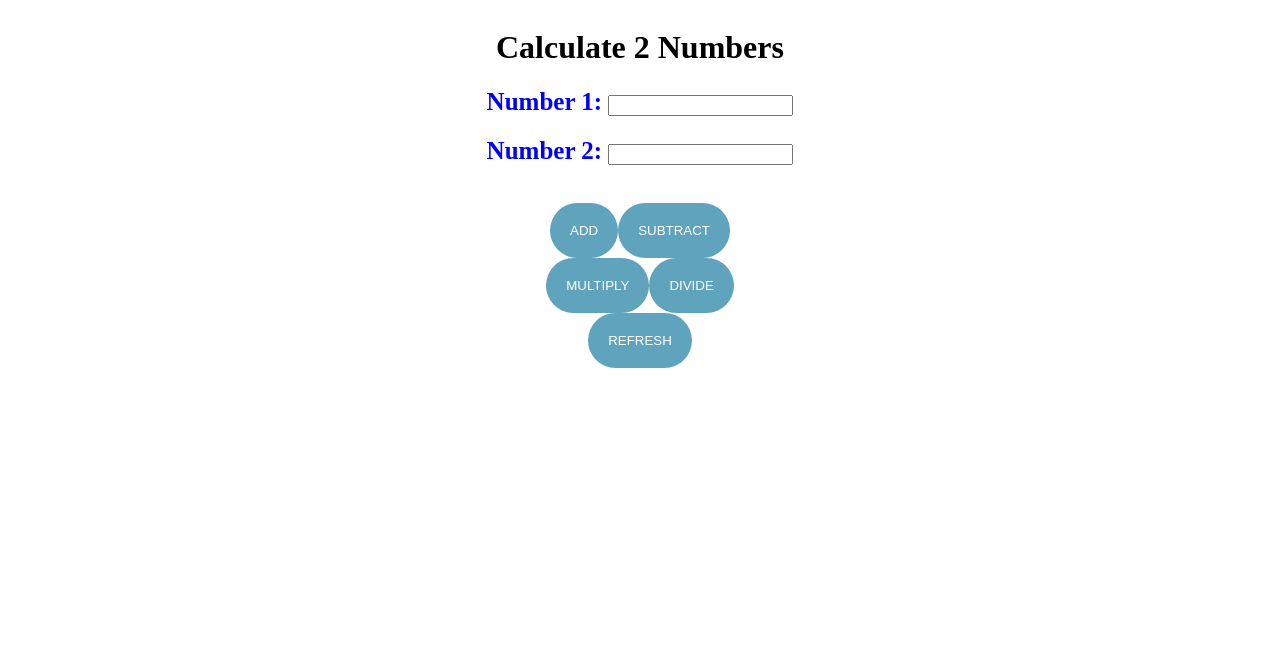
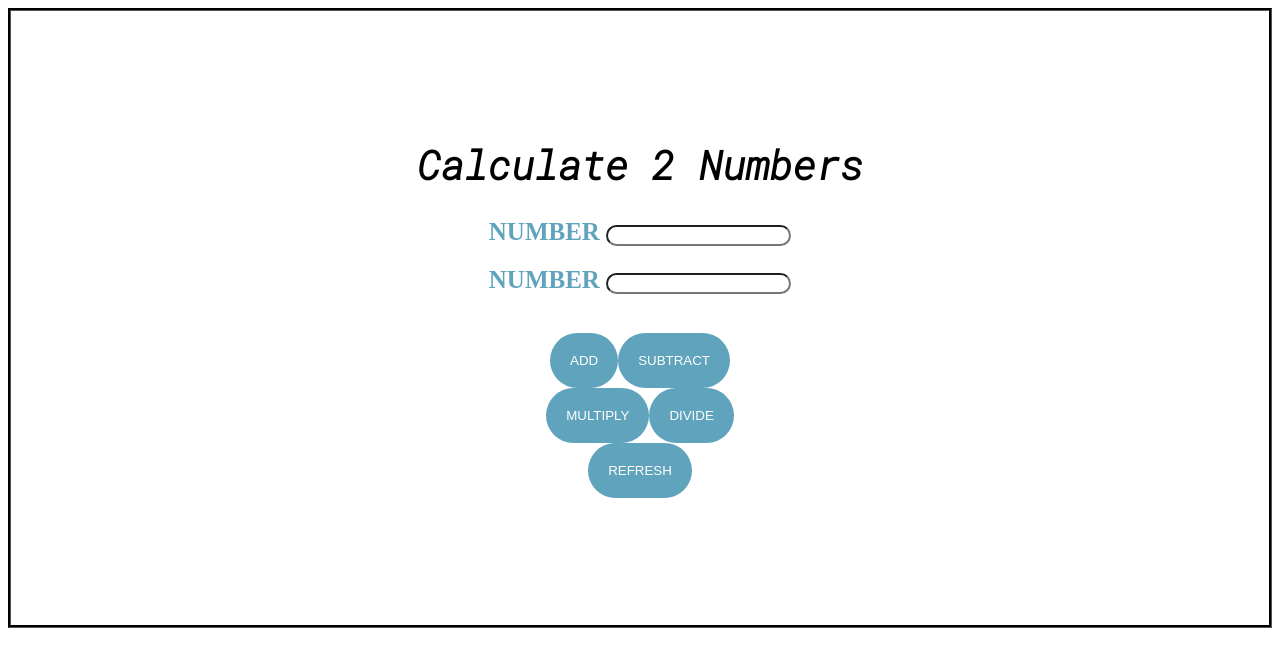
Before and after one commit to maryredlinger/Calculator, an Angular app: page / in a window 1280 px wide. Shown: the top 666 px of the page. Built offline with nearby package versions, Linux system fonts and the light colour scheme.

Commit message:
adds stylingfor font and buttons

```diff
--- a/src/app/app.component.html
+++ b/src/app/app.component.html
@@ -1,10 +1,13 @@
+<link href="https://fonts.googleapis.com/css2?family=Roboto+Mono:ital,wght@1,300&display=swap" rel="stylesheet">
 
+
+<div class="calculator">
 <h1>Calculate 2 Numbers</h1>
 
 <div class="body_div" ng-controller="TodoCtrl">
     <form #numsForm >
-        <h2>Number 1: <input #first type="text" ng-model="one" (input)="numOne=$event.target.value"></h2>
-        <h2>Number 2: <input type="text" ng-model="two" (input)="numTwo=$event.target.value"></h2>
+        <h2>Number <input #first type="number" ng-model="one" (input)="numOne=$event.target.value"></h2>
+        <h2>Number <input type="number" ng-model="two" (input)="numTwo=$event.target.value"></h2>
         <br>
 
       <div class="button_div">
@@ -22,3 +25,4 @@
     </form>
 
   </div>
+</div>
--- a/src/styles.css
+++ b/src/styles.css
@@ -1,9 +1,10 @@
 /* You can add global styles to this file, and also import other style files */
-
 
 h2 {
   font-size: 25px;
-  color: blue;
+  color: #60a3bc;
+  text-transform: uppercase;
+
 };
 
 html,
@@ -20,6 +21,18 @@ body {
      align-items: center;
      justify-content: center;
 
+     border-style: groove;
+     border-color: black;
+     padding: 100px;
+}
+
+h1 {
+  font-size: 40px;
+  font-family: 'Roboto Mono', monospace;
+}
+
+input {
+  border-radius: 50px;
 }
 
 button {
@@ -32,16 +45,10 @@ button {
   display: inline-block;
   border: none;
   transition: all 0.4s ease 0s;
-};
-
-.button_div {
-  display: flex;
-  justify-content: space-between;
 }
-
-{/*.example_b:hover {
-  text-shadow: 0px 0px 6px rgba(255, 255, 255, 1);
-  -webkit-box-shadow: 0px 5px 40px -10px rgba(0,0,0,0.57);
-  -moz-box-shadow: 0px 5px 40px -10px rgba(0,0,0,0.57);
-  transition: all 0.4s ease 0s;
-}*/}
+button:hover {
+text-shadow: 0px 0px 6px rgba(255, 255, 255, 1);
+-webkit-box-shadow: 0px 5px 40px -10px rgba(0,0,0,0.57);
+-moz-box-shadow: 0px 5px 40px -10px rgba(0,0,0,0.57);
+transition: all 0.4s ease 0s;
+}
```
